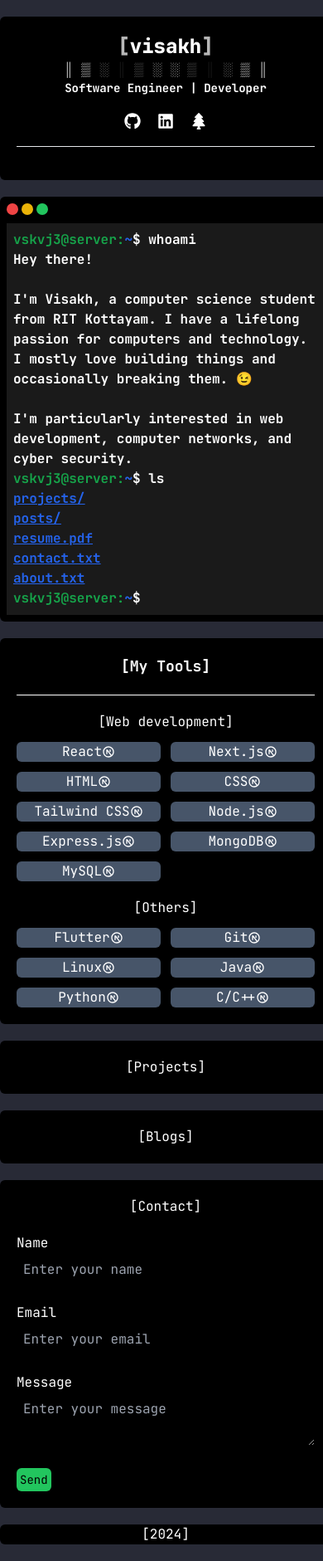
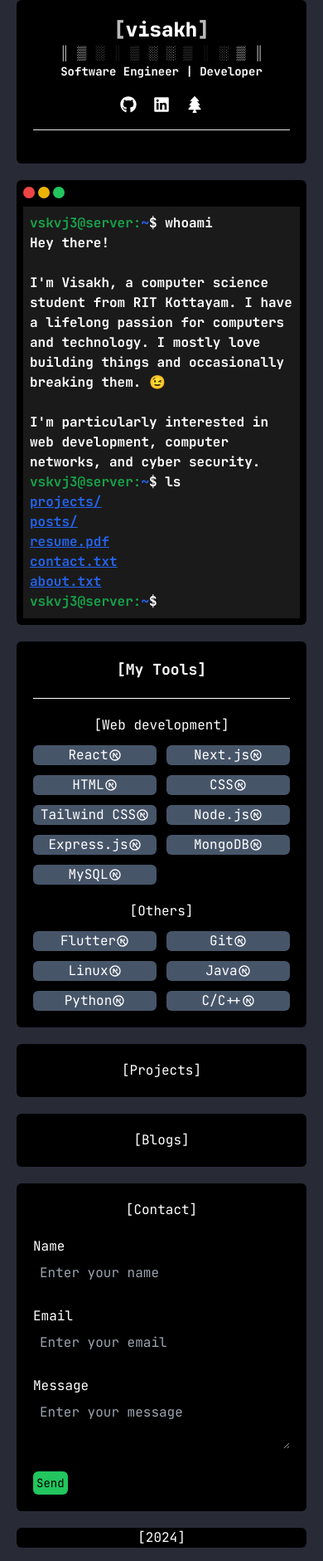
Before and after one commit to vskvj3/portfolio-nextjs, a Next.js app: page / in a window 390 px wide. Shown: the whole page at 83% size. Built offline with nearby package versions, Linux system fonts and the light colour scheme.

Commit message:
fix: responsive ui for mobiles

```diff
--- a/src/components/footer.js
+++ b/src/components/footer.js
@@ -2,7 +2,7 @@ import Link from "next/link";
 
 export default function Footer({home}) {
   return (
-    <footer className="bg-black w-1/2 min-w-[400px] max-w-[700px] mx-auto my-5 rounded-md text-center text-white">
+    <footer className="bg-black w-1/2 min-w-[350px] max-w-[700px] mx-auto mt-5 sm:my-5 rounded-md text-center text-white">
     <p>[2024]</p>
     </footer>
   );
--- a/src/components/home/contact.js
+++ b/src/components/home/contact.js
@@ -16,7 +16,7 @@ export default function Contact(params) {
   };
 
   return (
-    <section className="bg-black text-white w-1/2 mt-5 min-w-[400px] max-w-[700px] h-auto mx-auto mb-5 p-[20px] rounded-md text-left ">
+    <section className="bg-black text-white w-1/2 mt-5 min-w-[350px] max-w-[700px] h-auto mx-auto mb-5 p-[20px] rounded-md text-left ">
       <div className=" text-center text-white">[Contact]</div>
       {/** create a form to collect data */}
       <form className="mt-5" onSubmit={handleSubmit}>
--- a/src/components/home/skills.js
+++ b/src/components/home/skills.js
@@ -3,7 +3,7 @@ import { RiNextjsLine } from "react-icons/ri";
 
 export default function Skills(params) {
   return (
-    <section className="bg-black w-1/2 mt-5 min-w-[400px] max-w-[700px] h-auto mx-auto mb-5 p-[20px] rounded-md text-left text-white">
+    <section className="bg-black w-1/2 mt-5 min-w-[350px] max-w-[700px] h-auto mx-auto mb-5 p-[20px] rounded-md text-left text-white">
       <div className=" text-center text-lg mb-5 font-bold">[My Tools]</div>
       <hr className="border-white mb-5" />
       <div>
--- a/src/components/home/terminal.js
+++ b/src/components/home/terminal.js
@@ -33,7 +33,7 @@ export default function Terminal(params) {
         className={
           maximize
             ? "bg-black w-3/5 h-full m-auto px-2 pb-2 rounded-md text-left text-white"
-            : "bg-black z-50 w-1/2 min-w-[400px] max-w-[700px] h-full m-auto px-2 pb-2 rounded-md text-left text-white"
+            : "bg-black z-50 w-1/2 min-w-[350px] max-w-[700px] h-full m-auto px-2 pb-2 rounded-md text-left text-white"
         }
         draggable="true"
       >
@@ -75,12 +75,12 @@ export default function Terminal(params) {
             networks, and cyber security.
           </div>
           {/* second command */}
-          <div className="">
+          <div className="md:hidden">
             <span className=" text-green-600">vskvj3@server:</span>
             <span className="text-blue-600">~</span>$ ls
           </div>
           {/* ls output */}
-          <div>
+          <div className="md:hidden">
             <ul className=" prose-li:text-blue-600 prose-li:underline">
               <li>
                 <Link href={"/projects"}>projects/</Link>
--- a/src/components/navbar.js
+++ b/src/components/navbar.js
@@ -3,7 +3,7 @@ import { FaGithub, FaLinkedin, FaTree } from "react-icons/fa";
 
 export default function Navbar() {
   return (
-    <nav className="bg-black w-1/2 min-w-[400px] max-w-[700px] px-5 mx-auto my-5 py-5 rounded-md text-center text-white">
+    <nav className="bg-black w-1/2 min-w-[350px] max-w-[700px] px-5 mx-auto mb-5 sm:my-5 py-5 rounded-md text-center text-white">
       <h1 className="text-2xl font-extrabold">
         <span className="blinkFrame blink">[</span>
         visakh
--- a/src/pages/index.js
+++ b/src/pages/index.js
@@ -18,12 +18,12 @@ export default function Home() {
       <Skills />
 
       {/* section 2 */}
-      <section className="bg-black w-1/2 mt-5 min-w-[400px] max-w-[700px] h-auto mx-auto mb-5 p-[20px] rounded-md text-left text-white">
+      <section className="bg-black w-1/2 mt-5 min-w-[350px] max-w-[700px] h-auto mx-auto mb-5 p-[20px] rounded-md text-left text-white">
         <div className=" text-center">[Projects]</div>
       </section>
 
       {/* section 3 */}
-      <section className="bg-black w-1/2 mt-5 min-w-[400px] max-w-[700px] h-auto mx-auto mb-5 p-[20px] rounded-md text-left text-white">
+      <section className="bg-black w-1/2 mt-5 min-w-[350px] max-w-[700px] h-auto mx-auto mb-5 p-[20px] rounded-md text-left text-white">
         <div className=" text-center">[Blogs]</div>
       </section>
 
```
